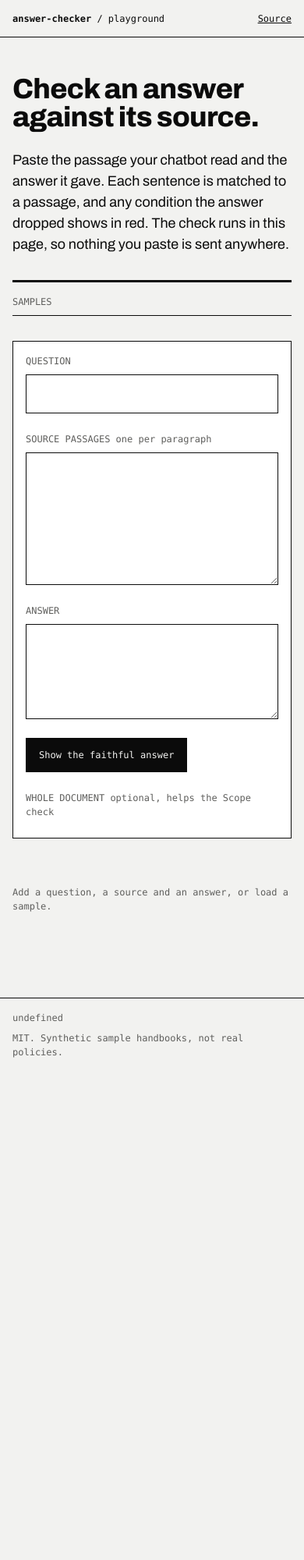
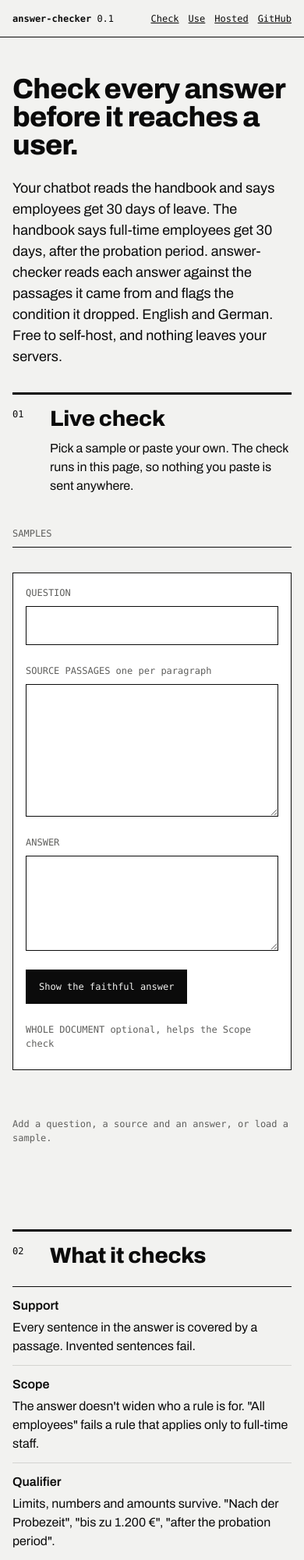
Before and after one commit to jakob-alexander2000/answer-checker, a website built with Vite: page packages/web/index.html in a window 390 px wide. Shown: the top 2000 px of the page at 78% size. Before the commit the page ends 1374 px from the top, so only its background shows below. Built offline with nearby package versions, Linux system fonts and the light colour scheme; a web font is replaced by a local one; what @answer-checker/core would draw is missing.

Commit message:
Landing page around the live check, plus Vercel config
The playground becomes section 01 of a one-page landing: the promise, a
live check, what it checks, how to use it (self-host free, CI, API), and
hosted and audits by email. vercel.json builds the static page with a
strict content security policy.

Co-Authored-By: Claude Opus 5.5 <noreply@anthropic.com>
Claude-Session: https://claude.ai/code/session_01U51utLzJzAzmPRkkYNJoG5

```diff
--- a/packages/web/index.html
+++ b/packages/web/index.html
@@ -3,18 +3,29 @@
   <head>
     <meta charset="utf-8" />
     <meta name="viewport" content="width=device-width, initial-scale=1" />
-    <title>answer-checker playground</title>
+    <title>answer-checker</title>
     <meta name="description" content="Check a document chatbot's answer against its source. Dropped conditions show in red. Runs in the page." />
   </head>
   <body>
     <header class="bar">
-      <span class="mono"><strong>answer-checker</strong> / playground</span>
-      <a class="mono" href="https://github.com/jakob-alexander2000/answer-checker">Source</a>
+      <span class="mono"><strong>answer-checker</strong> 0.1</span>
+      <nav class="mono nav" aria-label="Sections">
+        <a href="#check">Check</a>
+        <a href="#use">Use</a>
+        <a href="#talk">Hosted</a>
+        <a href="https://github.com/jakob-alexander2000/answer-checker">GitHub</a>
+      </nav>
     </header>
     <main>
       <section class="intro">
-        <h1>Check an answer against its source.</h1>
-        <p>Paste the passage your chatbot read and the answer it gave. Each sentence is matched to a passage, and any condition the answer dropped shows in red. The check runs in this page, so nothing you paste is sent anywhere.</p>
+        <h1>Check every answer before it reaches a user.</h1>
+        <p>Your chatbot reads the handbook and says employees get 30 days of leave. The handbook says full-time employees get 30 days, after the probation period. answer-checker reads each answer against the passages it came from and flags the condition it dropped. English and German. Free to self-host, and nothing leaves your servers.</p>
+      </section>
+
+      <section id="check" class="index-head" aria-labelledby="check-title">
+        <span class="mono">01</span>
+        <h2 id="check-title">Live check</h2>
+        <p>Pick a sample or paste your own. The check runs in this page, so nothing you paste is sent anywhere.</p>
       </section>
 
       <section class="samples" aria-labelledby="samples-label">
@@ -45,10 +56,39 @@
       </form>
 
       <section id="result" class="result" aria-live="polite"></section>
+
+      <section class="index-head" aria-labelledby="checks-title">
+        <span class="mono">02</span>
+        <h2 id="checks-title">What it checks</h2>
+      </section>
+      <ol class="rows spec">
+        <li class="row"><span class="row-name">Support</span><span class="row-detail">Every sentence in the answer is covered by a passage. Invented sentences fail.</span></li>
+        <li class="row"><span class="row-name">Scope</span><span class="row-detail">The answer doesn't widen who a rule is for. "All employees" fails a rule that applies only to full-time staff.</span></li>
+        <li class="row"><span class="row-name">Qualifier</span><span class="row-detail">Limits, numbers and amounts survive. "Nach der Probezeit", "bis zu 1.200 €", "after the probation period".</span></li>
+        <li class="row"><span class="row-name">Omission</span><span class="row-detail">Exceptions survive. "Unless", "es sei denn", "außer", "sofern" and the clause after them.</span></li>
+      </ol>
+      <p class="aside"><a href="https://github.com/jakob-alexander2000/answer-checker/blob/main/docs/how-it-judges.md">How it judges</a> and <a href="https://github.com/jakob-alexander2000/answer-checker/blob/main/docs/limits.md">what it misses</a>. It reads words, not meaning, so a correct paraphrase can fail. The limits page shows a real case.</p>
+
+      <section id="use" class="index-head" aria-labelledby="use-title">
+        <span class="mono">03</span>
+        <h2 id="use-title">Use it</h2>
+      </section>
+      <ol class="rows spec">
+        <li class="row"><span class="row-name">Self-host</span><span class="row-detail">One Docker image with this page and the API. Free, MIT licensed. No keys, no model, no calls out. <a href="https://github.com/jakob-alexander2000/answer-checker/blob/main/docs/quickstart.md">Quickstart</a></span></li>
+        <li class="row"><span class="row-name">In CI</span><span class="row-detail">A GitHub Action runs your bot over a fixed set of questions on every pull request and fails the build when an answer gets worse. <a href="https://github.com/jakob-alexander2000/answer-checker/blob/main/docs/action.md">Action</a></span></li>
+        <li class="row"><span class="row-name">API</span><span class="row-detail"><code>POST /v1/check</code> with a question, an answer and its sources. Same input, same result, every time. <a href="https://github.com/jakob-alexander2000/answer-checker/blob/main/docs/api.md">Reference</a></span></li>
+      </ol>
+
+      <section id="talk" class="index-head" aria-labelledby="talk-title">
+        <span class="mono">04</span>
+        <h2 id="talk-title">Hosted, and audits</h2>
+        <p>If you'd rather not run it yourself, or want your chatbot's answers checked and written up by a person, write to me. I'm looking for a few teams with an internal chatbot over German documents to try it early, free, in return for feedback.</p>
+        <p><a class="button link-button" href="mailto:jdevacc2000@gmail.com?subject=answer-checker">jdevacc2000@gmail.com</a></p>
+      </section>
     </main>
     <footer class="foot mono">
       <span id="engine"></span>
-      <span>MIT. Synthetic sample handbooks, not real policies.</span>
+      <span>MIT. The sample handbooks are synthetic, not real policies.</span>
     </footer>
     <script type="module" src="/src/main.ts"></script>
   </body>
--- a/packages/web/src/styles.css
+++ b/packages/web/src/styles.css
@@ -100,7 +100,7 @@ h1 {
 }
 
 .samples {
-  border-top: var(--heavy);
+  border-top: 0;
   padding: 16px 0 32px;
 }
 
@@ -345,3 +345,85 @@ mark {
   border-top: var(--hair);
   color: var(--grey);
 }
+
+.nav {
+  display: flex;
+  gap: 16px;
+}
+
+.nav a {
+  min-height: 44px;
+  display: inline-flex;
+  align-items: center;
+}
+
+.index-head {
+  display: grid;
+  grid-template-columns: 48px minmax(0, 1fr);
+  column-gap: 16px;
+  border-top: var(--heavy);
+  padding: 16px 0 24px;
+}
+
+.index-head h2 {
+  margin: 0;
+  font-size: clamp(28px, 4vw, 40px);
+  line-height: 1.05;
+  font-weight: 800;
+  font-stretch: 85%;
+  letter-spacing: -0.01em;
+}
+
+.index-head p {
+  grid-column: 2;
+  max-width: 640px;
+  margin: 12px 0 0;
+}
+
+.spec {
+  margin-bottom: 24px;
+}
+
+.spec .row {
+  grid-template-columns: 120px 1fr;
+}
+
+.aside {
+  max-width: 760px;
+  margin: 0 0 96px;
+  color: var(--grey);
+}
+
+#use + .spec {
+  margin-bottom: 96px;
+}
+
+.link-button {
+  display: inline-flex;
+  align-items: center;
+  text-decoration: none;
+}
+
+#talk {
+  margin-bottom: 96px;
+}
+
+code {
+  font-family: var(--mono);
+  font-size: 0.85em;
+}
+
+@media (max-width: 720px) {
+  .nav {
+    gap: 12px;
+  }
+
+  .index-head {
+    grid-template-columns: 32px minmax(0, 1fr);
+  }
+
+  .spec .row {
+    grid-template-columns: 1fr;
+    gap: 4px;
+  }
+}
```
Also changed, not shown: vercel.json (added).
